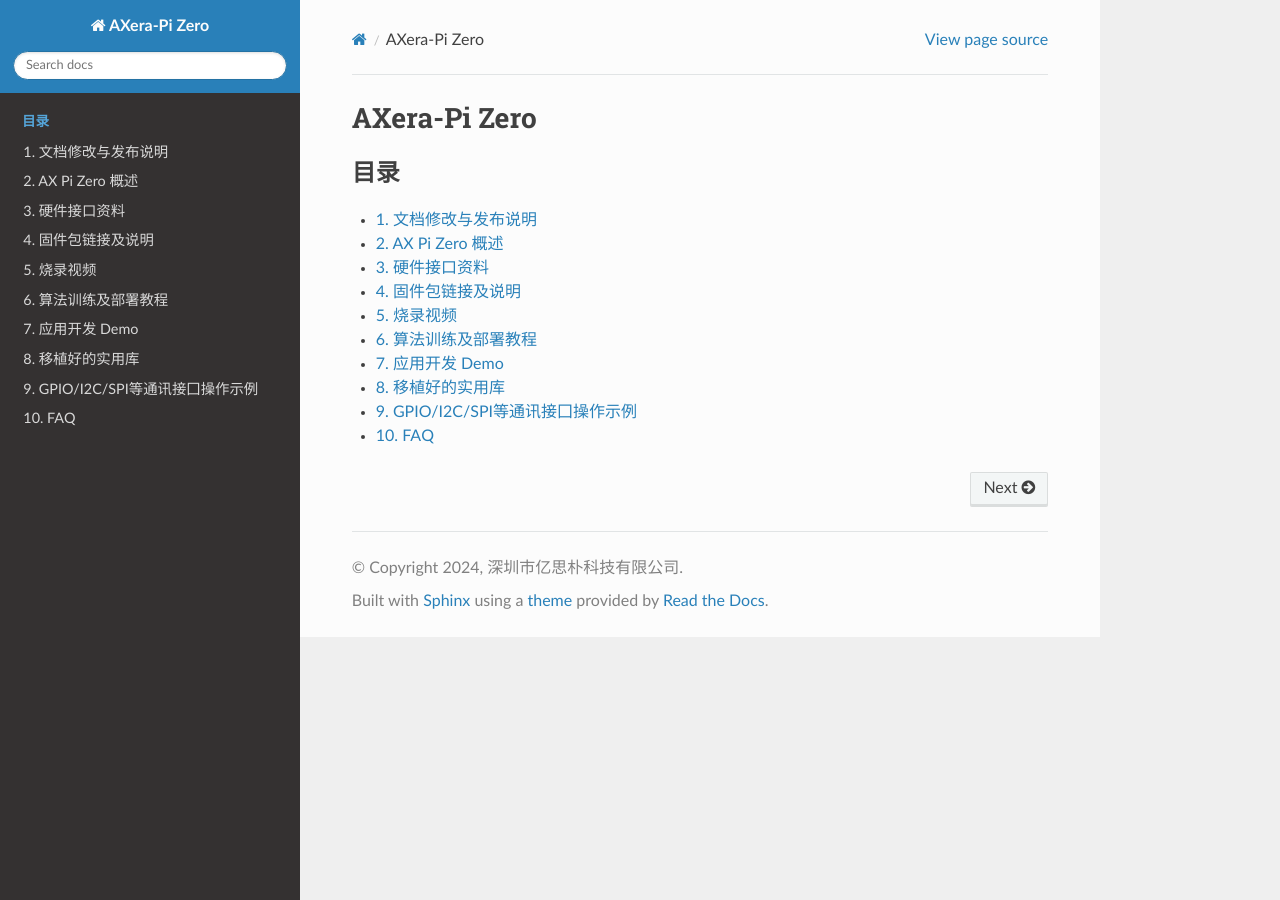
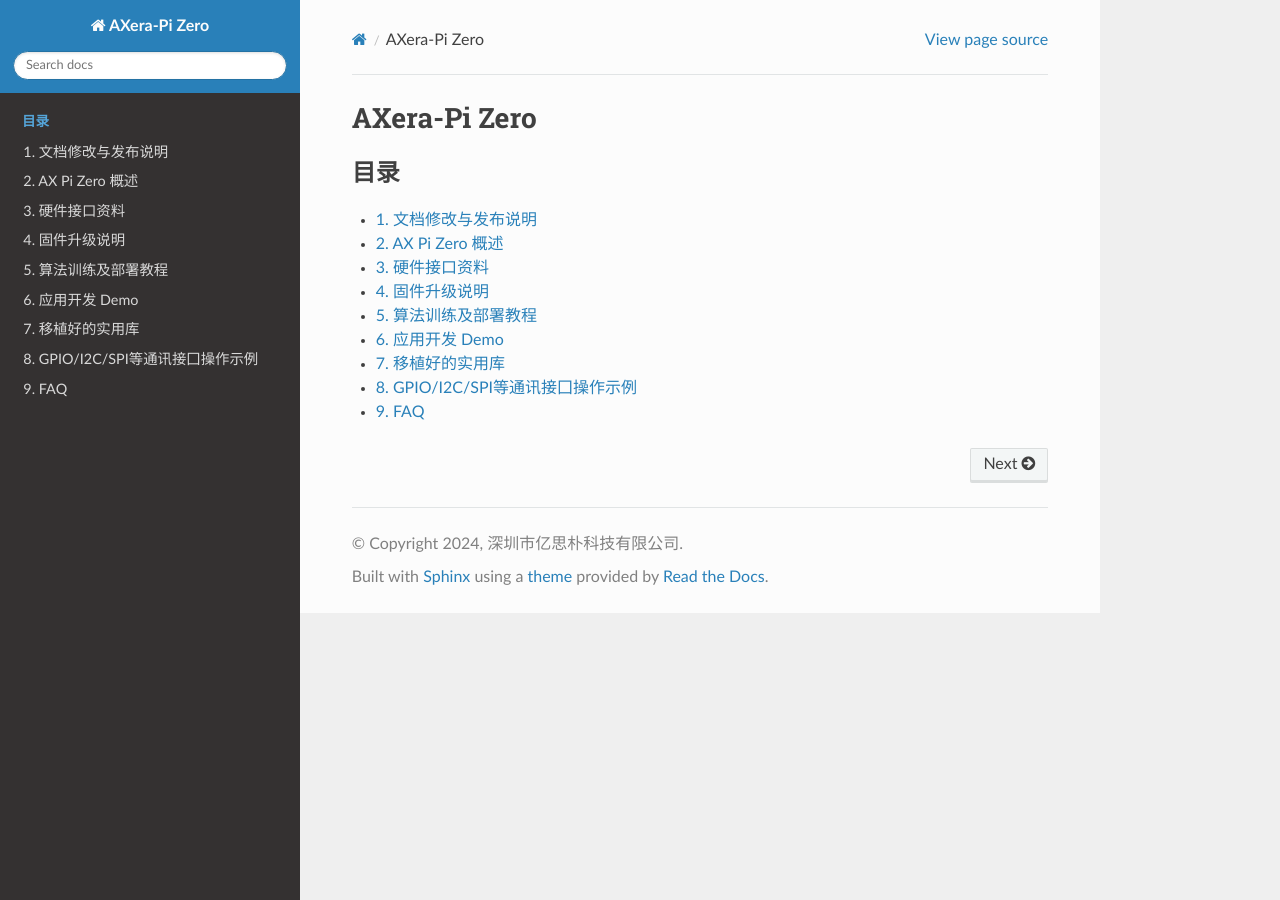
Before and after one commit to AXERA-TECH/axera-pi-zero-docs, a Sphinx documentation site: the page built from source/index.rst, in a window 1280 px wide. Built offline with Sphinx 7.4.7 and the Read the Docs theme 2.0.0, drawn with Linux system fonts in a browser that asks for light colours.

Commit message:
optimize some files

```diff
--- a/source/doc_guide_advanced.md
+++ b/source/doc_guide_advanced.md
@@ -1,9 +1,13 @@
-# 固件包链接及说明
+# 固件升级说明
+
+## 下载
 
 查看固件包，通过烧录工具进行升级。
-
-## 下载地址
 
 [百度网盘(提取码：Zero)](https://pan.baidu.com/s/1ZhK5TAt4H6BPRn4bDA1oXA)
 
 ![](./media/AX_bag.png)
+
+## 固件升级
+
+[AXP烧写指导](http://mtw.so/5VbYtr)
--- a/source/doc_guide_video.md
+++ /dev/null
@@ -1,4 +0,0 @@
-# 烧录视频
-点击
-<a href="http://mtw.so/5VbYtr">此处</a>
-观看AXera-Pi Zero烧录视频
--- a/source/index.rst
+++ b/source/index.rst
@@ -16,7 +16,6 @@
   doc_introduction.md
   doc_guide_hardware.md
   doc_guide_advanced.md
-  doc_guide_video.md
   doc_guide_algorithm.md
   doc_guide_demo.md
   doc_guide_library.md
```
Also changed, not shown: source/.md (deleted, +0 -8 lines), source/doc_appendix.md (deleted, +0 -3 lines).
